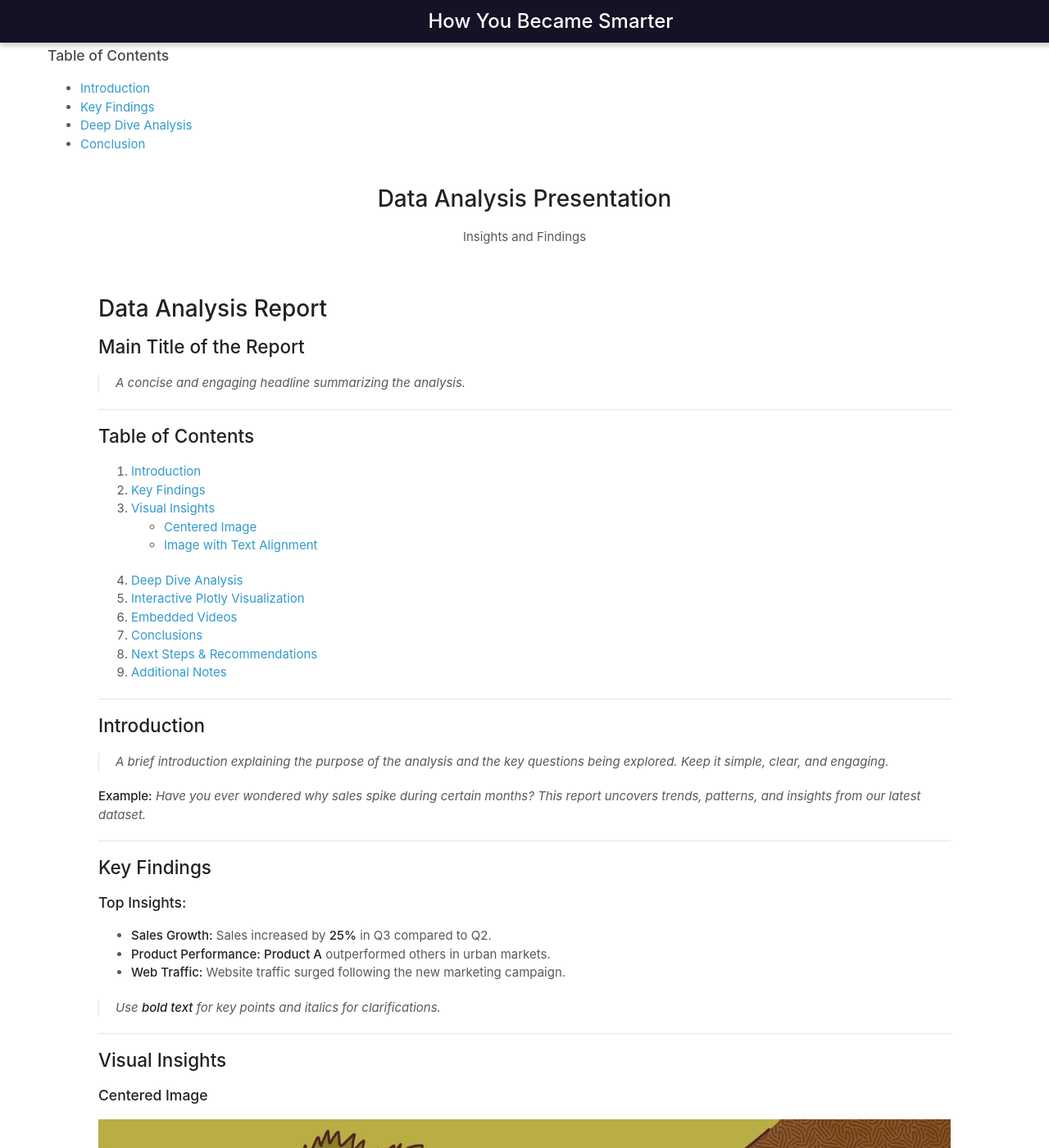
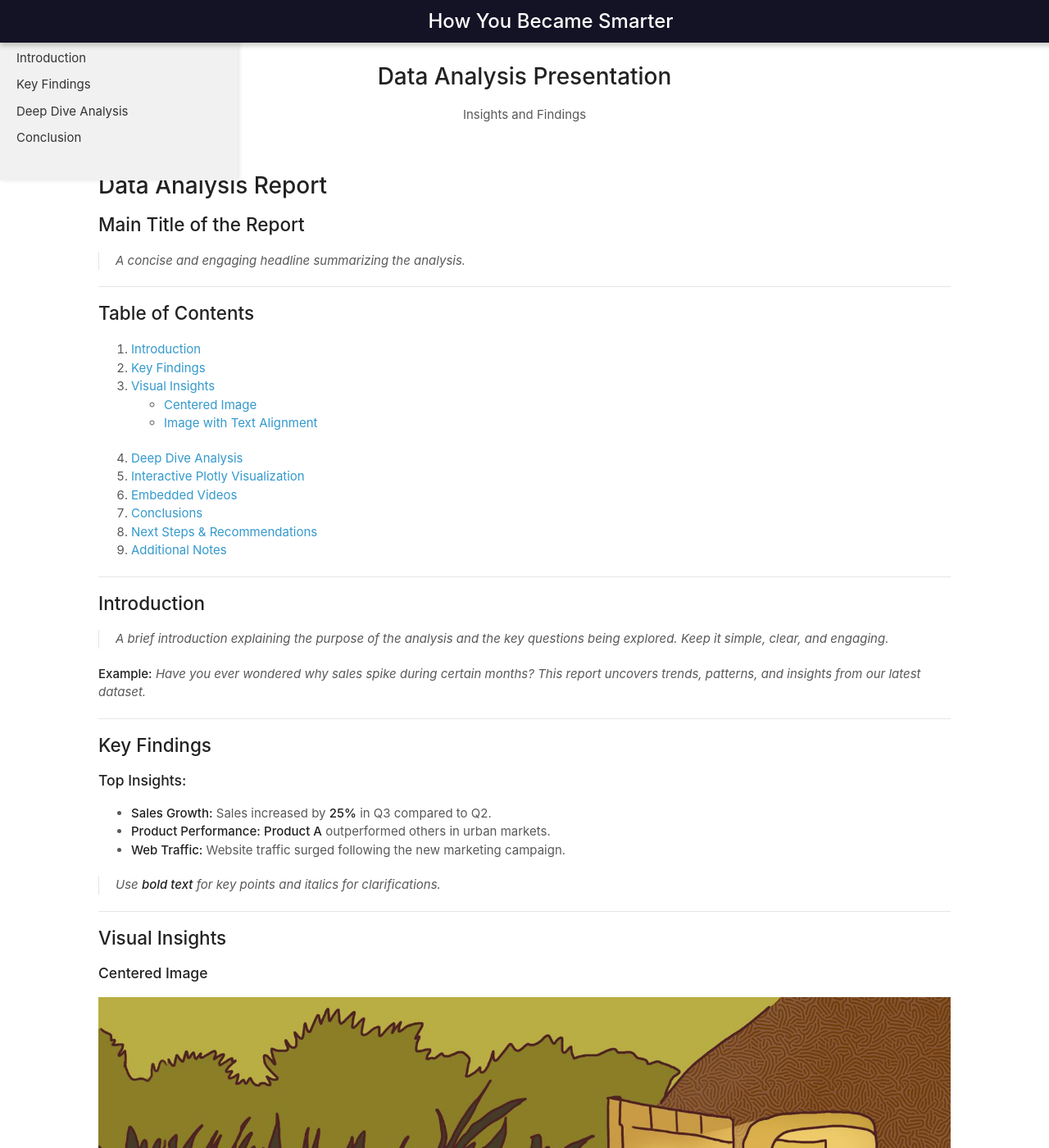
Before and after one commit to FredPili/ADAWebsite, a Jekyll site: the page built from index.md, in a window 1280 px wide and 1400 px high. Shown: the whole window at 82% size. Built offline with Jekyll 4.4.1, drawn with Linux system fonts in a browser that asks for light colours.

Commit message:
update css

```diff
--- a/assets/css/styles.css
+++ b/assets/css/styles.css
@@ -222,6 +222,45 @@
   text-align: center; /* Ensure the text is centered */
 }
 
+/* Sidebar Styles */
+.sidebar {
+  position: fixed;
+  top: 0;
+  left: 0;
+  width: 250px;
+  background-color: #f1f1f1;
+  padding: 20px;
+  box-shadow: 2px 0 5px rgba(0, 0, 0, 0.1);
+}
+
+.sidebar h3 {
+  font-size: 18px;
+  margin-bottom: 20px;
+}
+
+.sidebar ul {
+  list-style-type: none;
+  padding: 0;
+}
+
+.sidebar ul li {
+  margin: 10px 0;
+}
+
+.sidebar ul li a {
+  text-decoration: none;
+  color: #333;
+}
+
+.sidebar ul li a:hover {
+  color: #007BFF;
+}
+
+/* Main Content */
+.main-content {
+  margin-left: 270px; /* Space for the sidebar */
+  padding: 20px;
+}
 
 @media print, screen and (max-width: 960px) {
 
```
